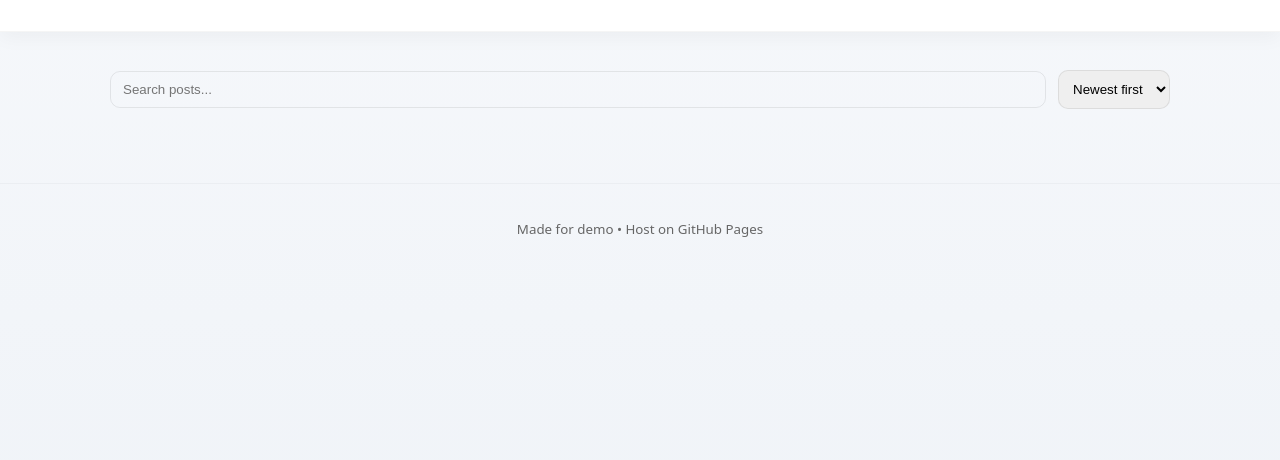
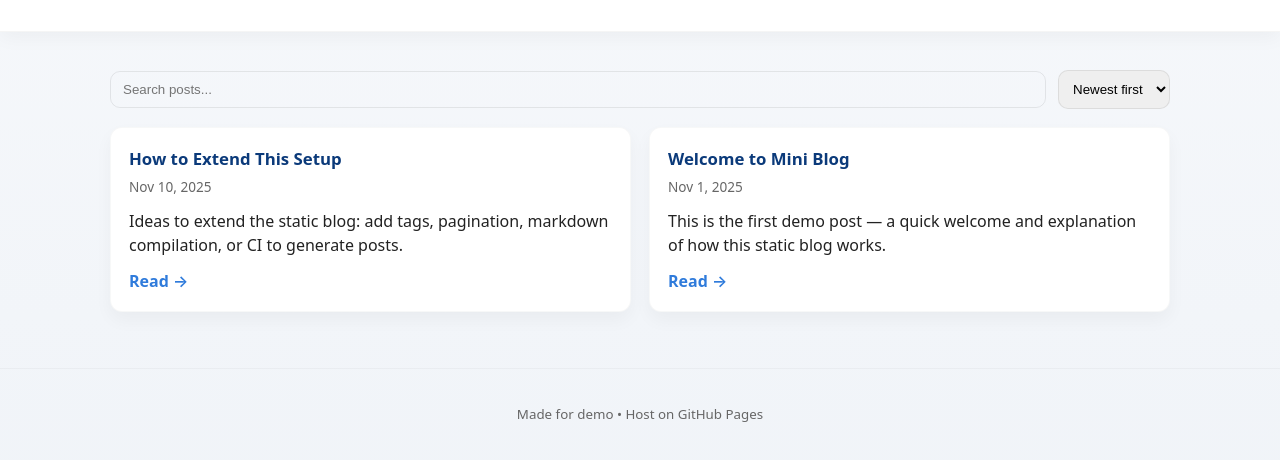
Before and after one commit to Mikey-me/mikey_blog, a plain HTML site: page index.html in a window 1280 px wide. Shown: the part 86-546 px from the top of the page. Drawn offline with Linux system fonts and the light colour scheme.

Commit message:
Update index.html

```diff
--- a/index.html
+++ b/index.html
@@ -38,4 +38,14 @@
   <template id="post-card-template">
     <article class="card">
       <header>
-        <h2 class=
+        <h2 class="post-title"><a href=""></a></h2>
+        <time class="post-date" datetime=""></time>
+      </header>
+      <p class="post-excerpt"></p>
+      <p class="post-meta"><a class="read-more" href="">Read →</a></p>
+    </article>
+  </template>
+
+  <script src="script.js" defer></script>
+</body>
+</html>
```
